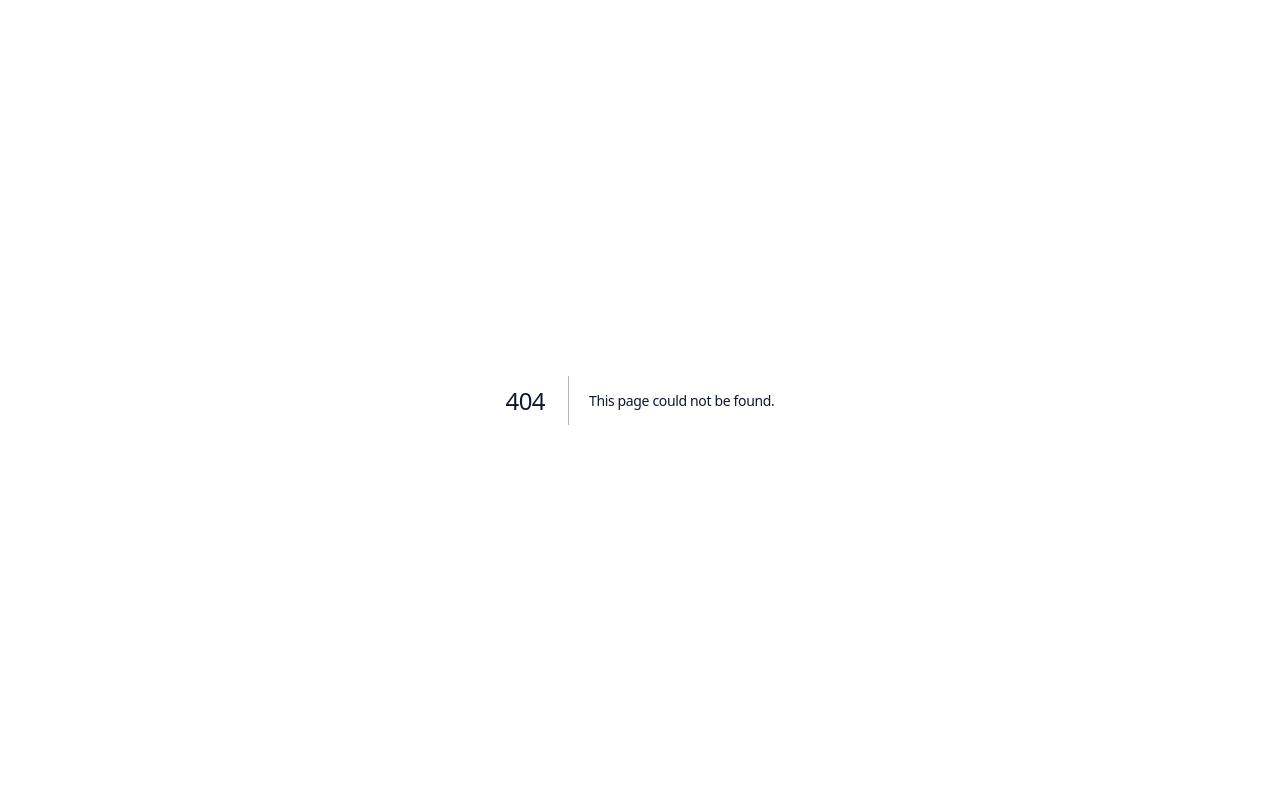
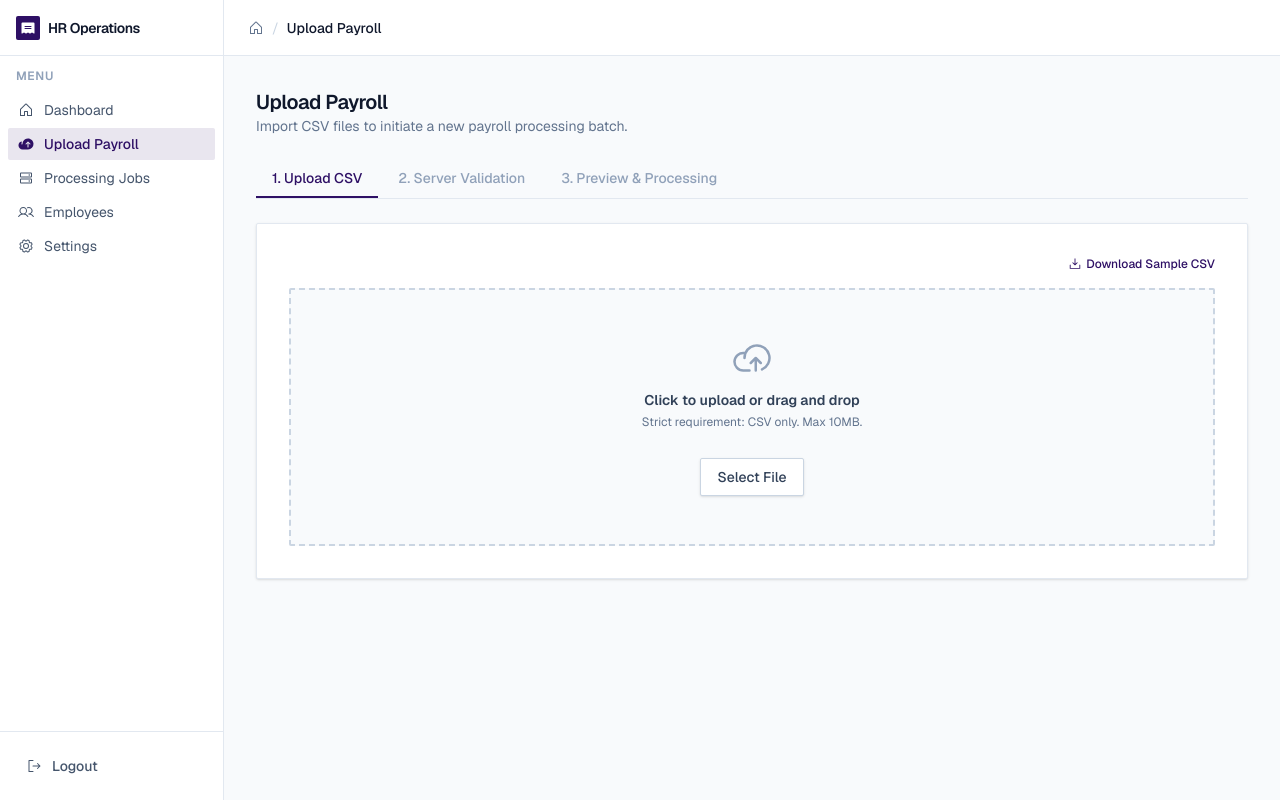
Before and after one commit to shivaacodes/Payroll-Automation-System, a Next.js app in the folder frontend/: page /dashboard/upload in a window 1280 px wide. Before the commit this address had no page. Built offline with nearby package versions, Linux system fonts and the light colour scheme.

Commit message:
feat: add payroll upload workflow and validation UI

```diff
--- /dev/null
+++ b/frontend/app/dashboard/upload/page.tsx
@@ -0,0 +1,200 @@
+'use client';
+
+import React, { useState } from 'react';
+import {
+  CloudArrowUp,
+  CheckCircle,
+  FileMagnifyingGlass,
+  Play,
+  FileCsv,
+  DownloadSimple,
+  Warning
+} from '@phosphor-icons/react/dist/ssr';
+import Link from 'next/link';
+
+export default function UploadPayroll() {
+  const [dragActive, setDragActive] = useState(false);
+  const [file, setFile] = useState<File | null>(null);
+  const [step, setStep] = useState(1); // 1: upload, 2: validating, 3: preview
+
+  const handleDrag = (e: React.DragEvent) => {
+    e.preventDefault();
+    e.stopPropagation();
+    if (e.type === 'dragenter' || e.type === 'dragover') {
+      setDragActive(true);
+    } else if (e.type === 'dragleave') {
+      setDragActive(false);
+    }
+  };
+
+  const handleDrop = (e: React.DragEvent) => {
+    e.preventDefault();
+    e.stopPropagation();
+    setDragActive(false);
+    if (e.dataTransfer.files && e.dataTransfer.files[0]) {
+      simulateUpload(e.dataTransfer.files[0]);
+    }
+  };
+
+  const handleChange = (e: React.ChangeEvent<HTMLInputElement>) => {
+    e.preventDefault();
+    if (e.target.files && e.target.files[0]) {
+      simulateUpload(e.target.files[0]);
+    }
+  };
+
+  const simulateUpload = (uploadedFile: File) => {
+    setFile(uploadedFile);
+    setStep(2); // Validating
+
+    // Simulate server validation process
+    setTimeout(() => {
+      setStep(3); // Preview Records
+    }, 1500);
+  };
+
+  return (
+    <div className="space-y-6">
+
+      <div>
+        <h2 className="text-xl font-semibold text-slate-900">Upload Payroll</h2>
+        <p className="text-sm text-slate-500">Import CSV files to initiate a new payroll processing batch.</p>
+      </div>
+
+      {/* Progress Tabs */}
+      <div className="flex items-center gap-1 border-b border-slate-200">
+        <div className={`px-4 py-2 border-b-2 text-sm font-medium ${step >= 1 ? 'border-primary text-primary' : 'border-transparent text-slate-400'}`}>
+          1. Upload CSV
+        </div>
+        <div className={`px-4 py-2 border-b-2 text-sm font-medium ${step >= 2 ? 'border-primary text-primary' : 'border-transparent text-slate-400'}`}>
+          2. Server Validation
+        </div>
+        <div className={`px-4 py-2 border-b-2 text-sm font-medium ${step >= 3 ? 'border-primary text-primary' : 'border-transparent text-slate-400'}`}>
+          3. Preview & Processing
+        </div>
+      </div>
+
+      {/* Step 1: Upload */}
+      {step === 1 && (
+        <div className="bg-white border border-slate-200 p-8 rounded-sm shadow-sm space-y-4">
+          <div className="flex justify-end">
+            <button className="text-xs font-medium text-primary hover:underline inline-flex items-center gap-1">
+              <DownloadSimple className="w-3.5 h-3.5" /> Download Sample CSV
+            </button>
+          </div>
+          <div
+            className={`border-2 border-dashed rounded-sm p-12 text-center transition-colors ${dragActive ? 'border-primary bg-blue-50' : 'border-slate-300 bg-slate-50'}`}
+            onDragEnter={handleDrag}
+            onDragLeave={handleDrag}
+            onDragOver={handleDrag}
+            onDrop={handleDrop}
+          >
+            <input
+              type="file"
+              accept=".csv"
+              onChange={handleChange}
+              className="hidden"
+              id="file-upload"
+            />
+            <label htmlFor="file-upload" className="cursor-pointer flex flex-col items-center gap-3">
+              <CloudArrowUp className="w-10 h-10 text-slate-400" />
+              <div>
+                <p className="text-sm font-semibold text-slate-700">Click to upload or drag and drop</p>
+                <p className="text-xs text-slate-500 mt-1">Strict requirement: CSV only. Max 10MB.</p>
+              </div>
+              <div className="mt-4 px-4 py-2 bg-white border border-slate-300 text-slate-700 rounded-sm font-medium text-sm hover:bg-slate-50 transition-colors shadow-sm">
+                Select File
+              </div>
+            </label>
+          </div>
+        </div>
+      )}
+
+      {/* Step 2: Validating */}
+      {step === 2 && (
+        <div className="bg-white border border-slate-200 p-12 rounded-sm shadow-sm text-center flex flex-col items-center gap-4">
+          <FileMagnifyingGlass className="w-10 h-10 text-primary animate-pulse" />
+          <div>
+            <h3 className="text-sm font-semibold text-slate-900">Validating Records...</h3>
+            <p className="text-xs text-slate-500 mt-1">Running structural and type checks against database constraints.</p>
+          </div>
+        </div>
+      )}
+
+      {/* Step 3: Review */}
+      {step === 3 && (
+        <div className="space-y-4">
+
+          <div className="bg-emerald-50 border border-emerald-200 p-3 rounded-sm flex items-start gap-3">
+            <CheckCircle weight="fill" className="w-5 h-5 text-emerald-600 shrink-0" />
+            <div>
+              <h4 className="text-sm font-semibold text-emerald-900">Validation Complete</h4>
+              <p className="text-xs text-emerald-700 mt-0.5">Found 0 valid records in {file?.name || 'payroll_export.csv'}. 0 warnings. 0 errors.</p>
+            </div>
+          </div>
+
+          {/* Validation Errors UI Block */}
+          <div className="bg-white border border-slate-200 rounded-sm shadow-sm overflow-hidden">
+            <div className="px-4 py-3 border-b border-slate-200 bg-slate-50">
+              <h3 className="text-sm font-semibold text-slate-800 flex items-center gap-2">
+                <Warning className="w-4 h-4 text-rose-500" /> Validation Errors (Simulation)
+              </h3>
+            </div>
+            <div className="p-4 bg-white text-sm">
+              <ul className="space-y-2 text-rose-600 font-mono text-xs">
+                <li><span className="font-semibold">Row 12:</span> Invalid Email Format ("john.doe@")</li>
+                <li><span className="font-semibold">Row 18:</span> Duplicate Employee ID ("EMP-045")</li>
+              </ul>
+              <p className="text-xs text-slate-500 mt-3 italic">Fix these errors in your CSV and re-upload, or proceed to process only valid rows.</p>
+            </div>
+          </div>
+
+          <div className="bg-white border border-slate-200 rounded-sm shadow-sm overflow-hidden">
+            <div className="px-4 py-3 border-b border-slate-200 bg-slate-50 flex justify-between items-center">
+              <h3 className="text-sm font-semibold text-slate-800 flex items-center gap-2">
+                <FileCsv className="w-4 h-4 text-slate-500" /> Validation Preview Table
+              </h3>
+              <span className="text-xs text-slate-500">Showing 0 records</span>
+            </div>
+            <div className="overflow-x-auto">
+              <table className="w-full table-dense">
+                <thead>
+                  <tr>
+                    <th>Employee ID</th>
+                    <th>Name</th>
+                    <th>Email</th>
+                    <th className="text-right">Net Salary</th>
+                    <th className="text-center">Validation Status</th>
+                  </tr>
+                </thead>
+                <tbody>
+                  <tr>
+                    <td colSpan={5} className="text-center py-8 text-slate-500">
+                      No valid records parsed.
+                    </td>
+                  </tr>
+                </tbody>
+              </table>
+            </div>
+          </div>
+
+          <div className="flex justify-end gap-3 pt-2">
+            <button
+              onClick={() => setStep(1)}
+              className="px-4 py-2 bg-white border border-slate-300 text-slate-700 rounded-sm font-medium text-sm hover:bg-slate-50 transition-colors shadow-sm"
+            >
+              Cancel
+            </button>
+            <Link
+              href="/dashboard/jobs"
+              className="bg-primary text-white px-4 py-2 rounded-sm font-medium text-sm hover:bg-violet-800 transition-colors inline-flex items-center gap-2 shadow-sm"
+            >
+              <Play weight="fill" className="w-4 h-4" /> Start Payroll Processing
+            </Link>
+          </div>
+        </div>
+      )}
+
+    </div>
+  );
+}
```
